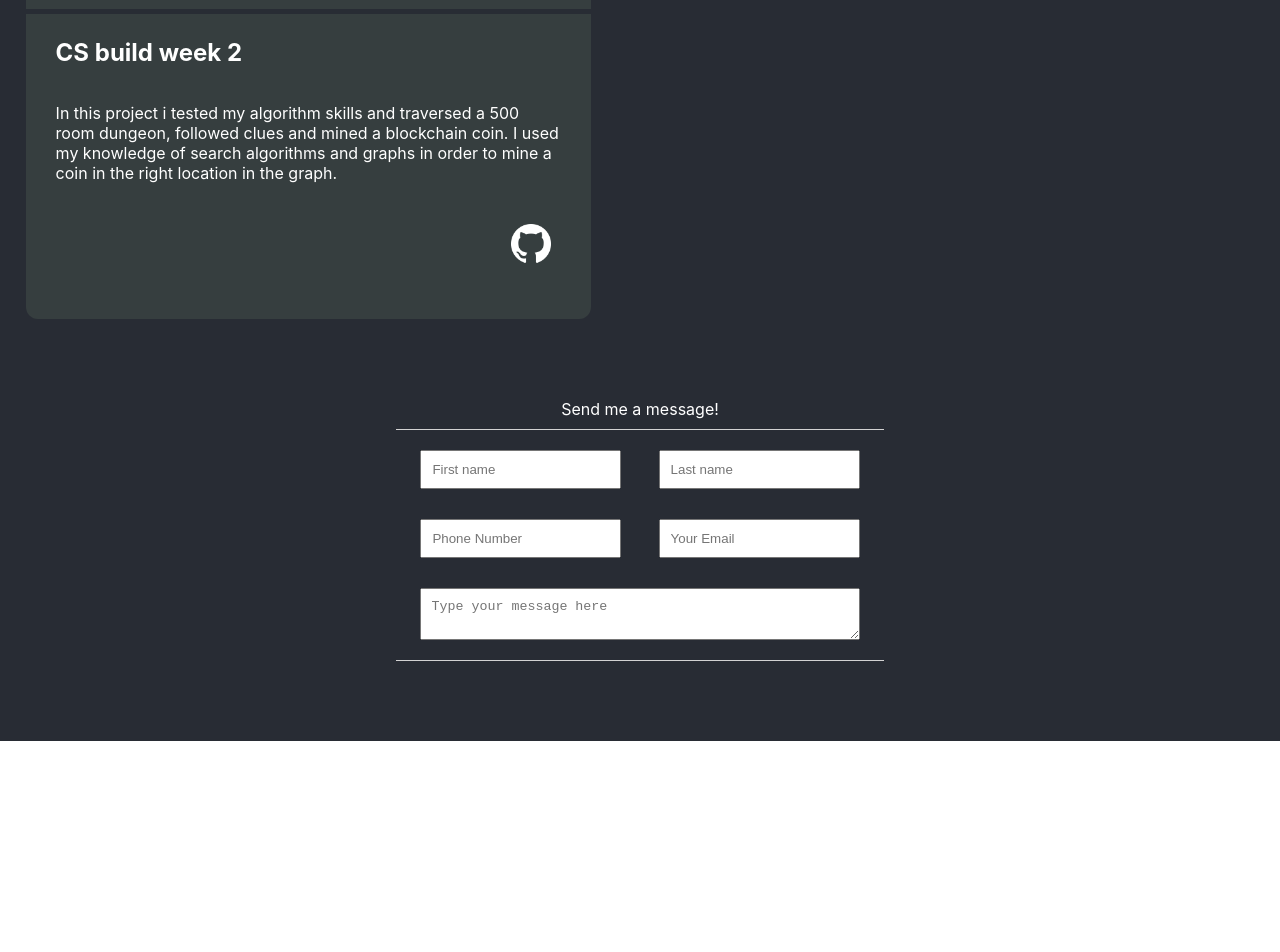
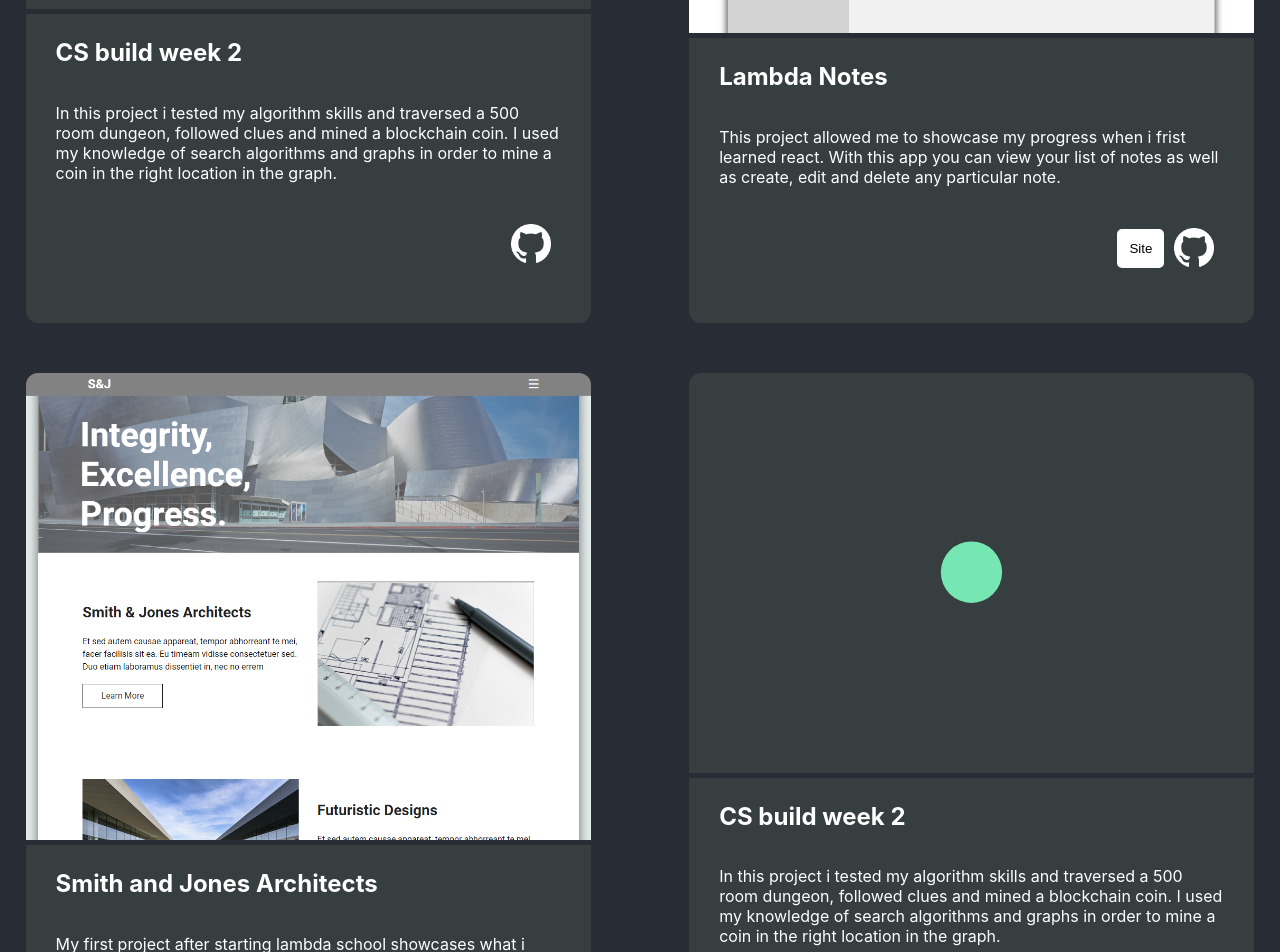
Before and after one commit to NickStrick/My-Portfolio, a React (Create React App) app in the folder portfolio/: page / in a window 1280 px wide. Shown: the part 3540-4492 px from the top of the page. Before the commit the page ends 4281 px from the top, so only its background shows below. Built offline with nearby package versions, Linux system fonts and the light colour scheme.

Commit message:
added space for more projects

```diff
--- a/portfolio/src/App.js
+++ b/portfolio/src/App.js
@@ -70,6 +70,29 @@ const pData = [
     link: 'https://github.com/TBN-CS-build-week-2/CS-Build-Week-2',
     role: 'Wed Developer'
   },
+  {
+    name: "Lambda Notes",
+    description: 'This project allowed me to showcase my progress when i frist learned react. With this app you can view your list of notes as well as create, edit and delete any particular note.',
+    img: notesLogo,
+    link: 'https://github.com/NickStrick/front-end-project-week',
+    deployed: 'https://nstrick-lambda-notes.netlify.com/',
+    role: 'Wed Developer'
+  },
+  {
+    name: "Smith and Jones Architects",
+    description: 'My first project after starting lambda school showcases what i could build after 1 month of programming in javascript, html, and css.',
+    img: sandjLogo,
+    link: 'https://github.com/NickStrick/User-Interface-Project-Week',
+    role: 'Wed Developer',
+  },
+
+  {
+    name: "CS build week 2",
+    description: 'In this project i tested my algorithm skills and traversed a 500 room dungeon, followed clues and mined a blockchain coin. I used my knowledge of search algorithms and graphs in order to mine a coin in the right location in the graph.',
+    img: logo,
+    link: 'https://github.com/TBN-CS-build-week-2/CS-Build-Week-2',
+    role: 'Wed Developer'
+  },
 ]
 
 function App() {
```
